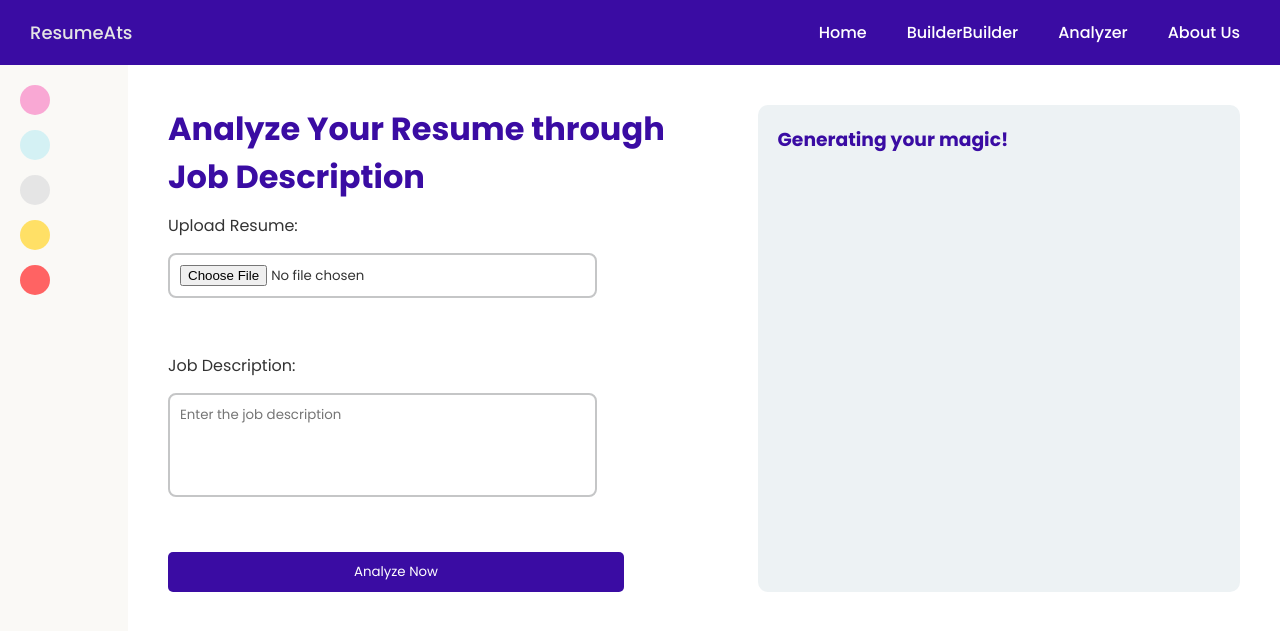
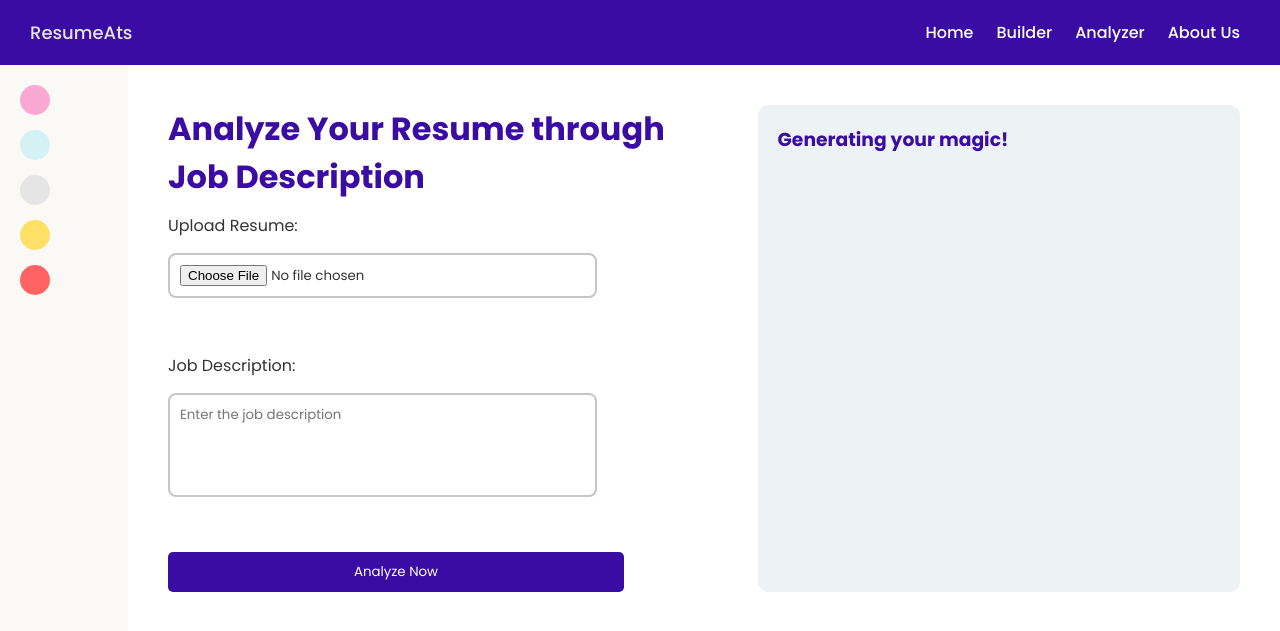
Before and after one commit to Hamzaali146/ATS-Resume, a Django app: page /analyzer in a window 1280 px wide. Shown: the top 631 px of the page. Run offline with Django 5.2, Linux system fonts and the light colour scheme.

Commit message:
builder Initiated

```diff
--- a/static/analyzer.css
+++ b/static/analyzer.css
@@ -19,7 +19,7 @@ body {
 .menu {
     list-style-type: none;
     display: flex;
-    gap: 20px;
+    gap: 3px;
 }
 
 .menu li a {
--- a/templates/analyzer.html
+++ b/templates/analyzer.html
@@ -19,7 +19,7 @@
                 <div class="rightNav">
                     <ul class="menu">
                         <li class="menuli link-71"><a href="/" class="navLinks">Home</a></li>
-                        <li class="menuli link-71"><a href="/builder" class="navLinks">Builder</a>Builder</li>
+                        <li class="menuli link-71"><a href="/builder" class="navLinks">Builder</a></li>
                         <li class="menuli link-71"><a href="/analyzer" class="navLinks">Analyzer</a></li>
                         <li class="menuli link-71">About Us</li>
                     </ul>
```
